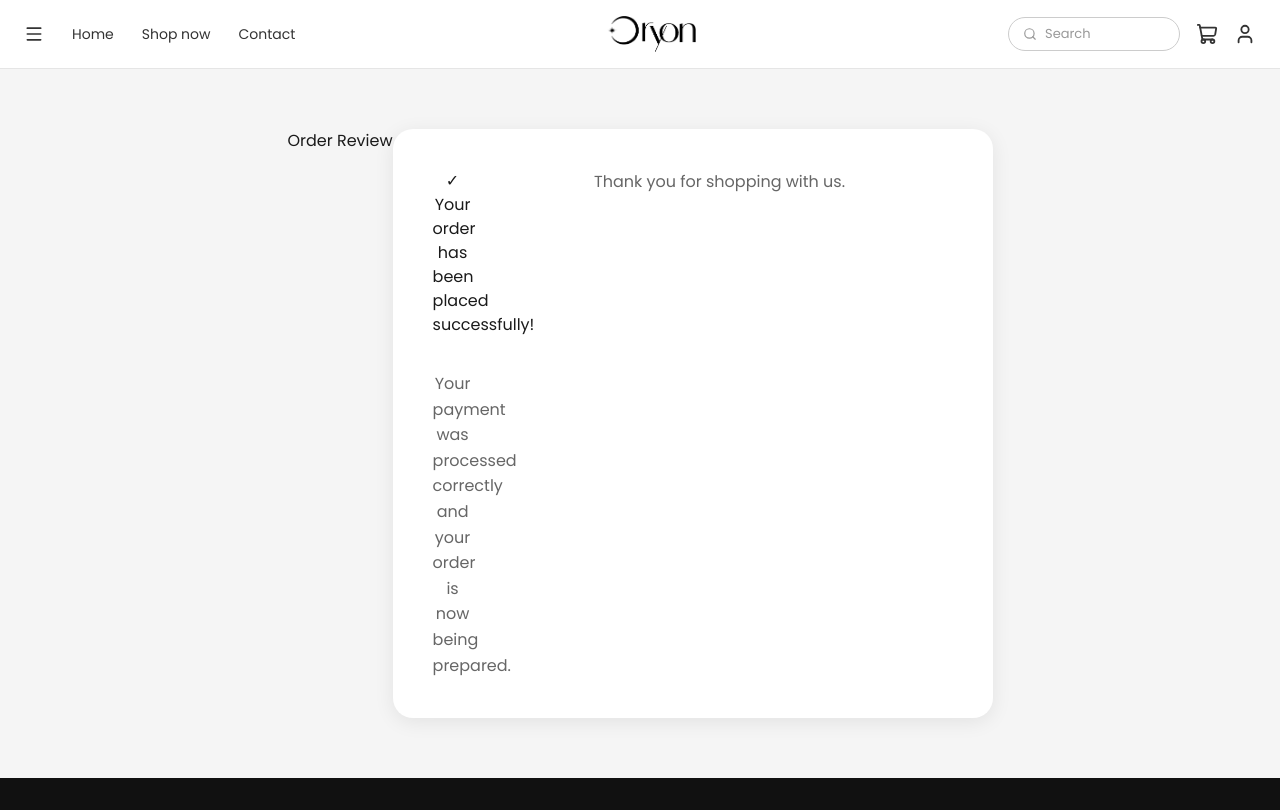
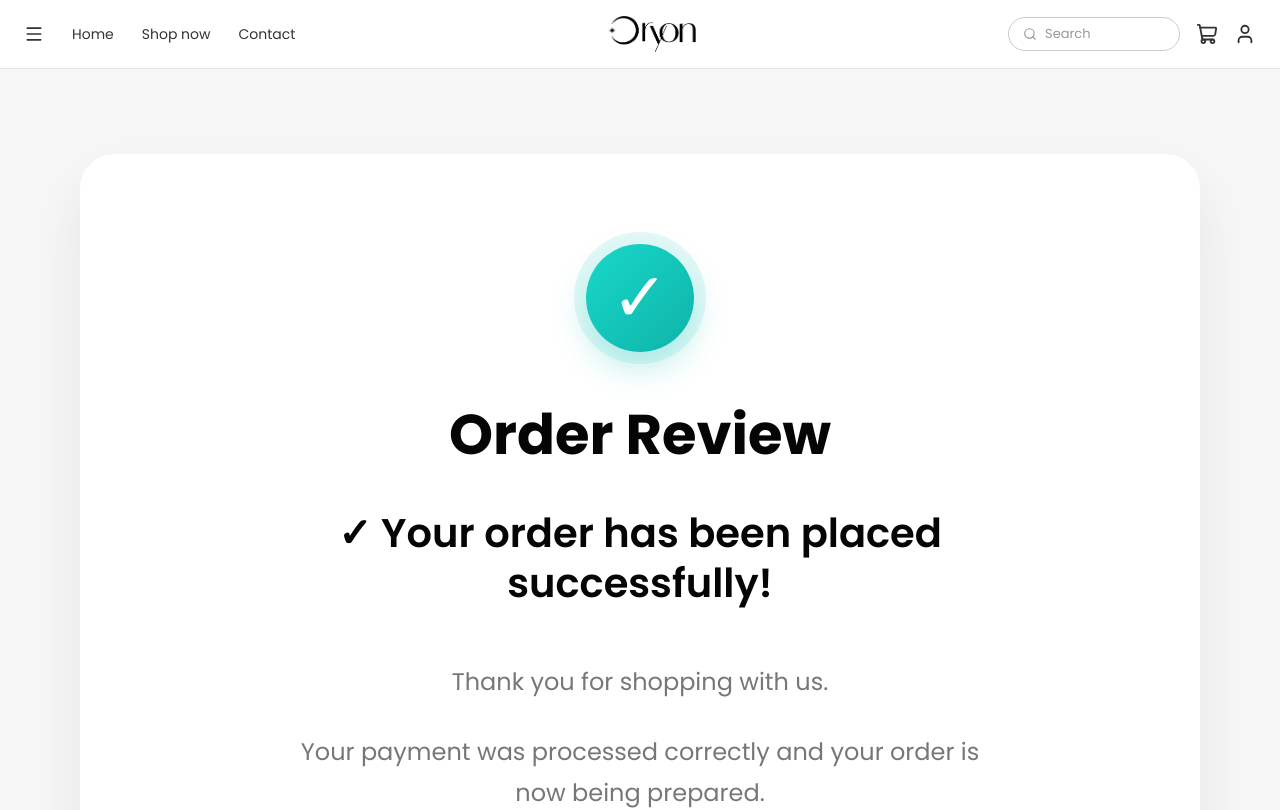
Before and after one commit to violette-o/Oryon-E-commerce, a React (Vite) app: page /review in a window 1280 px wide. Shown: the top 810 px of the page. Built offline with nearby package versions, Linux system fonts and the light colour scheme.

Commit message:
review page checkout

```diff
--- a/src/pages/Review.css
+++ b/src/pages/Review.css
@@ -1,29 +1,125 @@
-.review-page{
-  min-height:100vh;
-  background:#f5f5f5;
+.review-page {
+  min-height: 100vh;
+  background: #f7f7f7;
+  display: flex;
+  flex-direction: column;
 }
 
-.review-container{
-  padding:60px 20px;
-  display:flex;
-  justify-content:center;
+.review-container {
+  width: min(100% - 48px, 1120px);
+  margin: 85px auto;
+  background: #fff;
+  border-radius: 34px;
+  box-shadow: 0 24px 60px rgba(0, 0, 0, 0.08);
+  padding: 90px 78px 55px;
+
+  display: flex;
+  flex-direction: column;
+  align-items: center;
+  justify-content: center;
+
+  text-align: center;
 }
 
-.review-card{
-  background:white;
-  padding:40px;
-  border-radius:20px;
-  max-width:600px;
-  width:100%;
-  box-shadow:0 4px 20px rgba(0,0,0,0.08);
-  text-align:center;
+.review-card {
+  background: transparent;
+  box-shadow: none;
+  border-radius: 0;
+  padding-top: 160px;
+
+  text-align: center;
+  position: relative;
+
+  display: flex;
+  flex-direction: column;
+  align-items: center;
 }
 
-.review-card h2{
-  margin-bottom:20px;
+.review-card::before {
+  content: "✓";
+  position: absolute;
+  top: 0;
+  width: 108px;
+  height: 108px;
+  border-radius: 50%;
+  background: linear-gradient(135deg, #18d8c9, #0fb3a8);
+  color: white;
+  font-size: 68px;
+  font-weight: 500;
+
+  display: flex;
+  justify-content: center;
+  align-items: center;
+
+  box-shadow:
+    0 0 0 12px rgba(20, 199, 184, 0.12),
+    0 16px 32px rgba(20, 199, 184, 0.28);
 }
 
-.review-card p{
-  color:#666;
-  line-height:1.6;
+.review-card::after {
+  content: "";
+  width: 58px;
+  height: 3px;
+  background: #14c7b8;
+  border-radius: 999px;
+  margin: 28px auto;
 }
+
+.review-card h1 {
+  font-size: 56px;
+  line-height: 1.1;
+  font-weight: 700;
+  color: #050505;
+  margin-bottom: 28px;
+  text-align: center;
+}
+
+.review-card h2 {
+  font-size: 40px;
+  line-height: 1.25;
+  font-weight: 600;
+  color: #050505;
+  margin: 0 auto 40px;
+  max-width: 700px;
+  text-align: center;
+}
+
+.review-card p {
+  font-size: 24px;
+  line-height: 1.7;
+  color: #777;
+  margin: 0 auto 16px;
+  max-width: 700px;
+  text-align: center;
+}
+
+/* Responsive */
+@media (max-width: 900px) {
+  .review-container {
+    width: calc(100% - 32px);
+    margin: 45px auto;
+    padding: 50px 28px;
+  }
+
+  .review-card {
+    padding-top: 140px;
+  }
+
+  .review-card::before {
+    width: 90px;
+    height: 90px;
+    font-size: 54px;
+  }
+
+  .review-card h1 {
+    font-size: 40px;
+  }
+
+  .review-card h2 {
+    font-size: 30px;
+  }
+
+  .review-card p {
+    font-size: 20px;
+  }
+}
--- a/src/pages/Review.tsx
+++ b/src/pages/Review.tsx
@@ -8,9 +8,10 @@ export default function Review() {
       <Navbar />
 
       <div className="review-container">
-        <h1>Order Review</h1>
+        <div className="review-card">
 
-        <div className="review-card">
+          <h1>Order Review</h1>
+
           <h2>✓ Your order has been placed successfully!</h2>
 
           <p>
@@ -20,6 +21,7 @@ export default function Review() {
           <p>
             Your payment was processed correctly and your order is now being prepared.
           </p>
+
         </div>
       </div>
 
```
